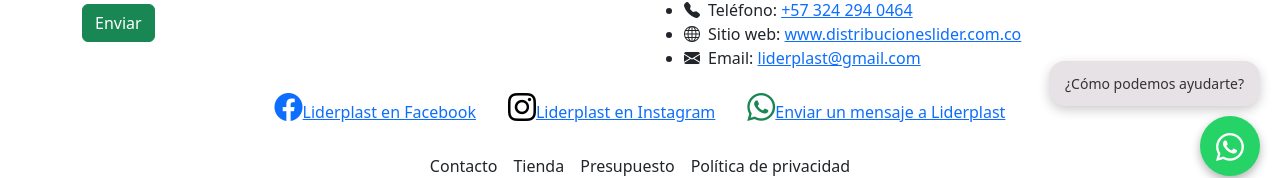
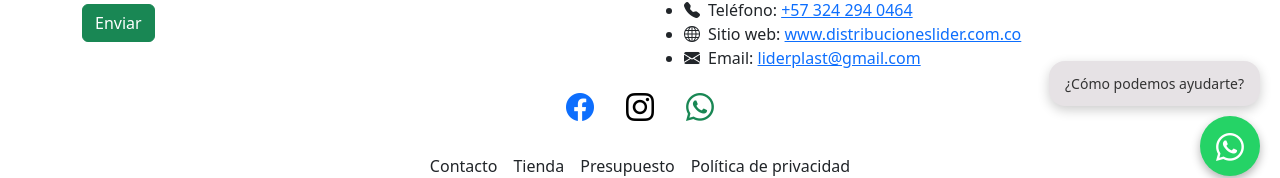
Before and after one commit to LFMG1993/liderplast, a React (Vite) app: page /contact in a window 1280 px wide. Shown: the part 604-782 px from the top of the page. Built offline with nearby package versions, Linux system fonts and the light colour scheme.

Commit message:
ajustes a lighouse

```diff
--- a/src/Components/Footer.tsx
+++ b/src/Components/Footer.tsx
@@ -8,21 +8,21 @@
                     <div className="col-md-12">
                         <ul className="social-media list-unstyled d-flex justify-content-center mb-4">
                             <li className="mx-3">
-                                <a href="https://www.facebook.com/lider.plast.52" target={"_blank"}>
+                                <a href="https://www.facebook.com/lider.plast.52" target={"_blank"} aria-label={"Liderplast en Facebook"}>
                                     <i className="bi bi-facebook text-primary fs-3"></i>
-                                    <span className={"sr-only"}>Liderplast en Facebook</span>
+                                    <span className={"visually-hidden"}>Liderplast en Facebook</span>
                                 </a>
                             </li>
                             <li className="mx-3">
-                                <a href="https://www.instagram.com/distribucionesliderplast/" target={"_blank"}>
+                                <a href="https://www.instagram.com/distribucionesliderplast/" target={"_blank"} aria-label={"Liderplast en Instagram"}>
                                     <i className="bi bi-instagram text-black fs-3"></i>
-                                    <span className={"sr-only"}>Liderplast en Instagram</span>
+                                    <span className={"visually-hidden"}>Liderplast en Instagram</span>
                                 </a>
                             </li>
                             <li className="mx-3">
-                                <a href="https://wa.me/573242940464" target={"_blank"}>
+                                <a href="https://wa.me/573242940464" target={"_blank"} aria-label={"Enviar un mensaje a Liderplast"}>
                                     <i className="bi bi-whatsapp text-success fs-3"></i>
-                                    <span className={"sr-only"}>Enviar un mensaje a Liderplast</span>
+                                    <span className={"visually-hidden"}>Enviar un mensaje a Liderplast</span>
                                 </a>
                             </li>
                         </ul>
--- a/src/Components/Header.tsx
+++ b/src/Components/Header.tsx
@@ -25,7 +25,7 @@
                     <div className="row align-items-center">
                         <div className="col-md-4">
                             <div className="d-flex align-items-center d-none d-md-block">
-                                <a href="https://wa.me/573242940464" target="_blank" className="btn-no-link">
+                                <a href="https://wa.me/573242940464" target="_blank" className="btn-no-link" aria-label={"Enviar un mensaje a Liderplast"}>
                                     <i className="bi bi-whatsapp me-2 text-success"></i>
                                     <span>+57 324 294 0464</span>
                                 </a>
@@ -97,6 +97,7 @@
                                     <select className="form-select form-select-sm"
                                             style={{width: "auto"}}
                                             value={i18n.language}
+                                            aria-label={"Seleccionar idioma"}
                                             onChange={(e) => i18n.changeLanguage(e.target.value)}
                                     >
                                         <option value="es">Español</option>
--- a/src/pages/Home.tsx
+++ b/src/pages/Home.tsx
@@ -15,7 +15,7 @@
                             servicio al cliente y precios competitivos.</p>
                     </div>
                     <div className="col-md-5">
-                        <img className="img-fluid" src={ImagesHome.fachada} width={"500"} height={"400"} alt="foto" aria-label={"Imagen fachada"}/>
+                        <img className="img-fluid" src={ImagesHome.fachada} width={"500"} height={"400"} alt="foto" aria-label={"Imagen fachada"} loading={"lazy"}/>
                     </div>
                 </div>
 
--- a/vite.config.ts
+++ b/vite.config.ts
@@ -21,4 +21,8 @@
             },
         },
     },
+    build: {
+        minify: 'esbuild',
+        cssCodeSplit: true,
+    }
 })
```
Also changed, not shown: src/assets/fachada.avif.
